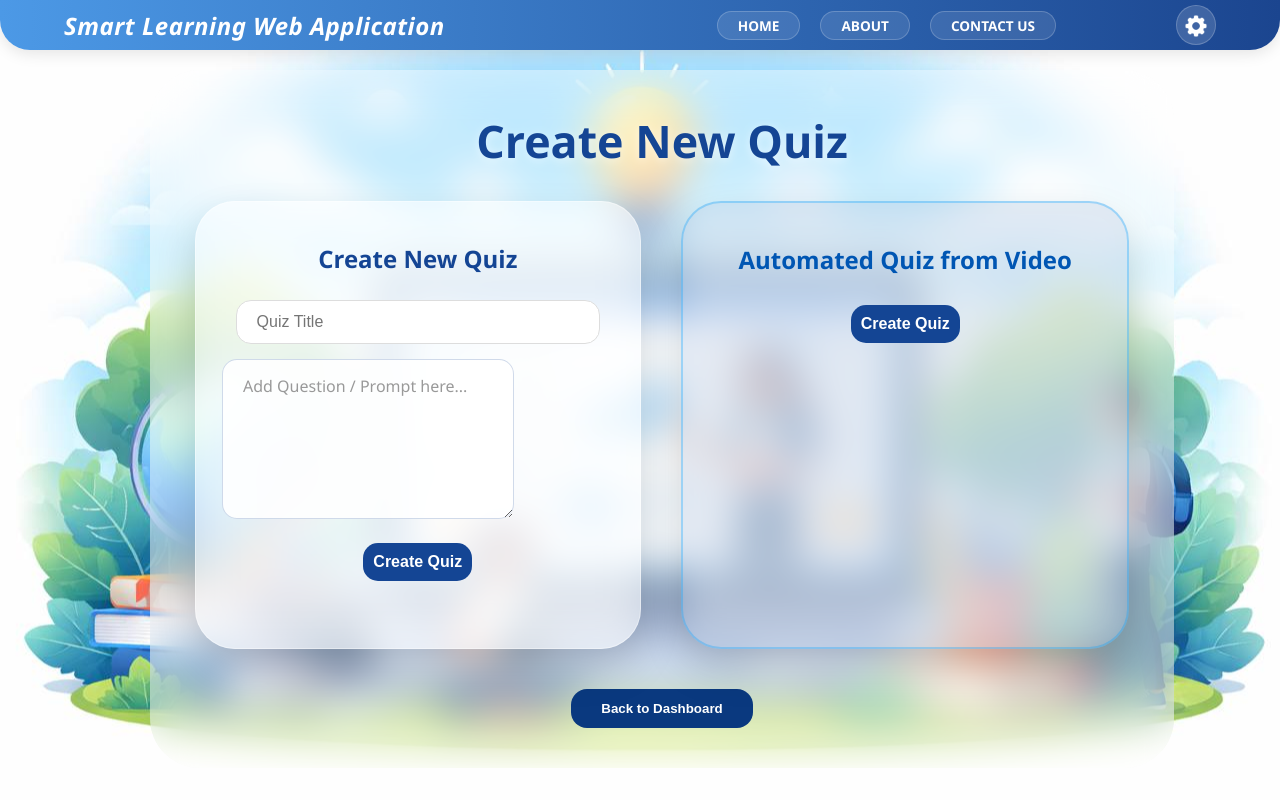
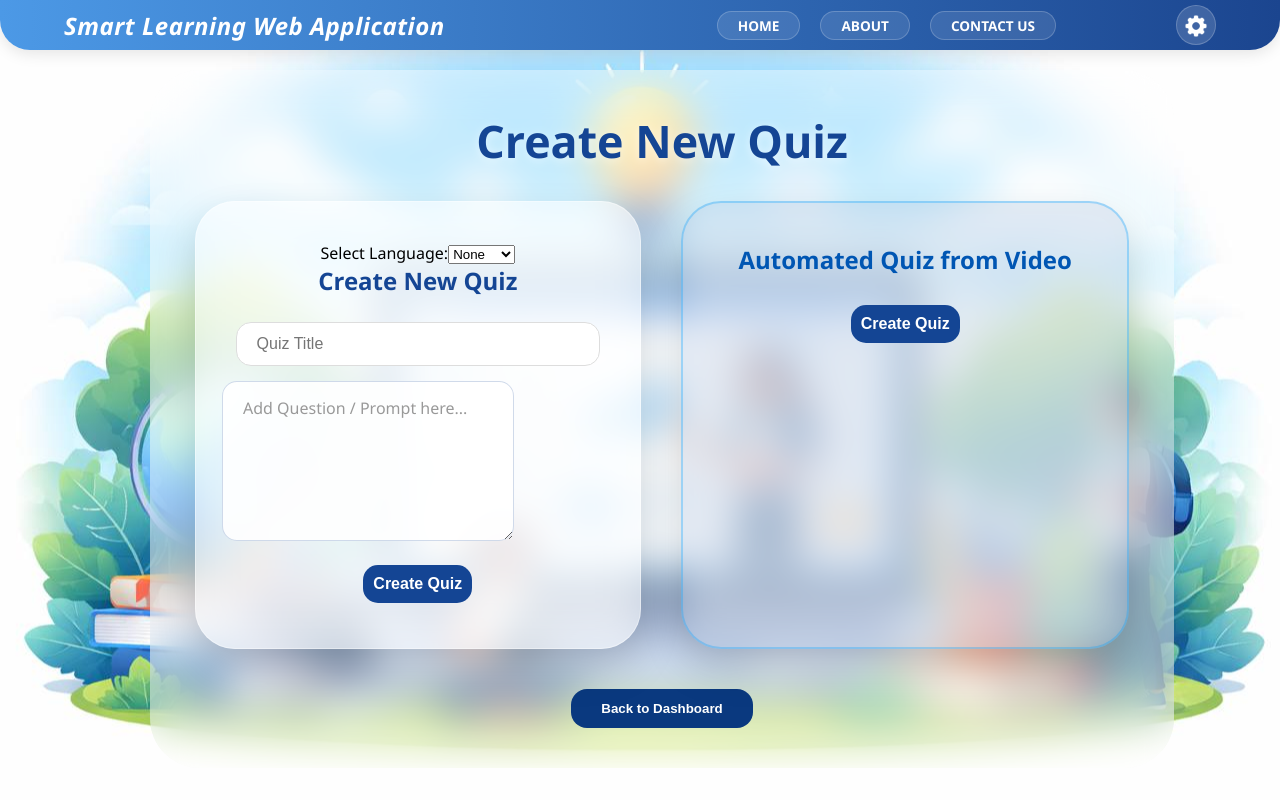
Before and after one commit to KeshaCodeolima/smart-learning-web-app-frontend, a React (Create React App) app: page /quiz in a window 1280 px wide. Built offline with nearby package versions, Linux system fonts and the light colour scheme.

Commit message:
(quiz-note-creation): Add the language drop down menu to select each leanguage and to create the quiz

```diff
--- a/src/Components/Dashboard/dashboradquiz/dashboardquiz.jsx
+++ b/src/Components/Dashboard/dashboradquiz/dashboardquiz.jsx
@@ -11,6 +11,7 @@ function Dashboardquiz() {
     const [isloading, setIsLoading] = useState(false);
     const [score, setScore] = useState(null);
     const [showResult, setShowResult] = useState(false);
+    const [language, setLanguage] = useState('None');
 
     const NotifyInfo = () => {
         toast.info("Please Add Some Note to Create Quiz", {
@@ -51,13 +52,29 @@ function Dashboardquiz() {
         });
     }
 
+    const NotifyInfo1 = () => {
+        toast.info("Please Select the Language", {
+            position: "top-center",
+            autoClose: 3000,
+            hideProgressBar: false,
+            closeOnClick: true,
+            pauseOnHover: true,
+            draggable: true,
+            progress: undefined,
+            theme: "colored",
+        });
+    }
+
     const handlequiz = async () => {
         if (!quiznote)
             return NotifyInfo();
 
+        if (language === 'None')
+            return NotifyInfo1();
+
         setIsLoading(true);
         try {
-            const response = await axios.post('http://localhost:5000/api/users/quiz', { text: quiznote })
+            const response = await axios.post('http://localhost:5000/api/users/quiz', { text: quiznote, language: language })
             const quizData = JSON.parse(response.data.quiz);
             console.log(quizData);
             setQuiz(quizData);
@@ -100,6 +117,21 @@ function Dashboardquiz() {
                     <div className="quiznormal">
                         {quiz.length === 0 ? (
                             <>
+                                <div className='language-container-quiz'>
+                                    <label htmlFor="language-quiz">Select Language:</label>
+                                    <select
+                                        className='language-selector-quiz'
+                                        id="language"
+                                        value={language}
+                                        onChange={(e) => setLanguage(e.target.value)}
+                                    >
+                                        <option value="None" selected>None</option>
+                                        <option value="English">English</option>
+                                        <option value="Sinhala">Sinhala</option>
+                                        <option value="Tamil">Tamil</option>
+                                    </select>
+                                </div>
+
                                 <span>Create New Quiz</span>
                                 <input type="text" placeholder='Quiz Title' />
                                 <textarea
```
